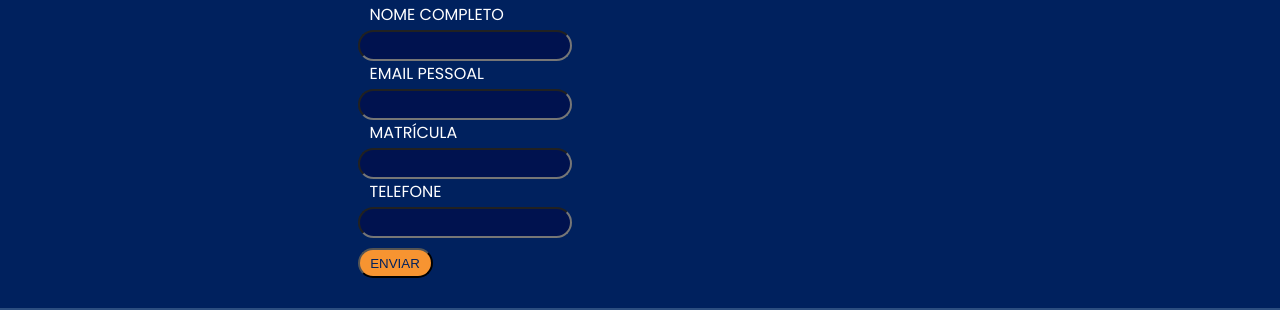
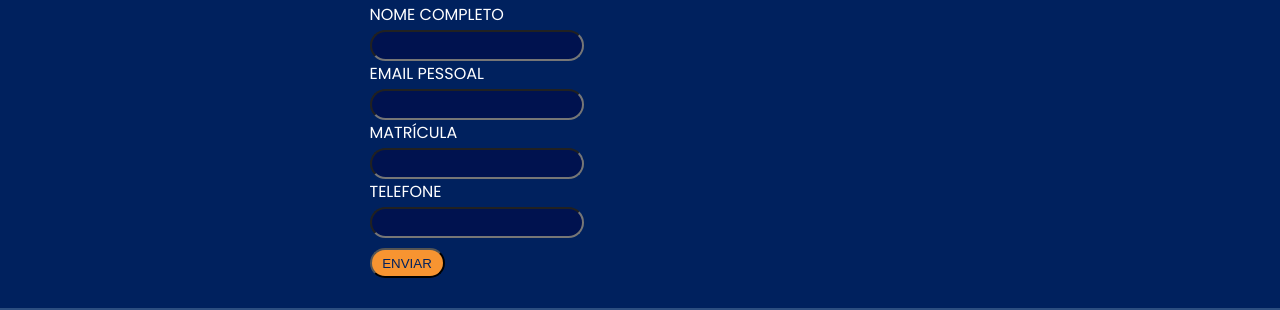
Before and after one commit to Jp-Bezerra/email-institucional, a plain HTML site: page index.html in a window 1280 px wide. Shown: the part 349-659 px from the top of the page. Drawn offline with Linux system fonts and the light colour scheme.

Commit message:
Consertei os labels

```diff
--- a/estilo/estilo.css
+++ b/estilo/estilo.css
@@ -41,11 +41,11 @@ section > h1 {
     text-shadow: -4px 0px 0px var(--cor3);
 }
 
-label > p {
+form p {
     margin-left: 12px;
 }
 
-label > input {
+form input {
     background-color: var(--cor2);
     color: rgb(224, 217, 217);
     padding: 1px 5px;
--- a/index.html
+++ b/index.html
@@ -13,23 +13,27 @@
     </header>
     <section>
         <h1>CRIE SEU EMAIL INSTITUCIONAL</h1>
-        <label>
-            <p>NOME COMPLETO</p>
-            <input type="text" id="nome"> <br>
-        </label>
-        <label>
-            <p>EMAIL PESSOAL</p>
-            <input type="email" name="email" id="email"> <br>
-        </label>
-        <label>
-            <p>MATRÍCULA</p>
-            <input type="text" id="matricula"> <br>
-        </label>
-        <label>
-            <p>TELEFONE</p>
-            <input type="tel" name="telefone" id="telefone"> <br>
-        </label>
-        <input type="button" value="ENVIAR" id="botao">
+        <form action="cadastro.php" method="post">
+            <p>
+                <label for="inome">NOME COMPLETO</label> <br>
+                <input type="text" name="nome" id="inome" required>
+            </p>
+            <p>
+                <label for="iemail">EMAIL PESSOAL</label> <br>
+                <input type="email" name="email" id="iemail">
+            </p>
+            <p>
+                <label for="imatricula">MATRÍCULA</label> <br>
+                <input type="text" name="matricula" id="imatricula">
+            </p>
+            <p>
+                <label for="itelefone">TELEFONE</label> <br>
+                <input type="tel" name="telefone" id="itelefone">
+            </p>
+            <p>
+                <input type="submit" value="ENVIAR" id="botao">
+            </p>
+        </form>
     </section>
     <footer>
         <nav>
```
